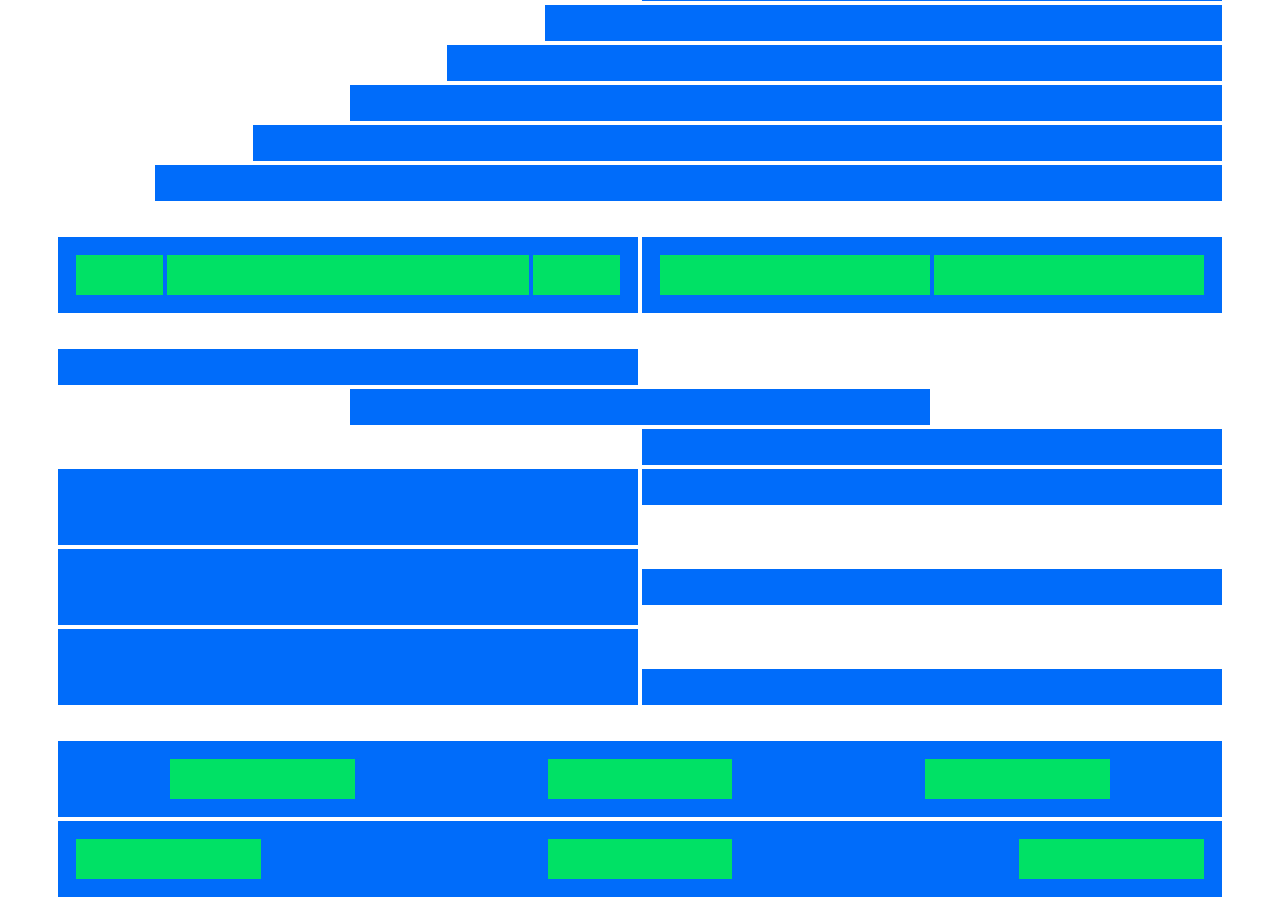
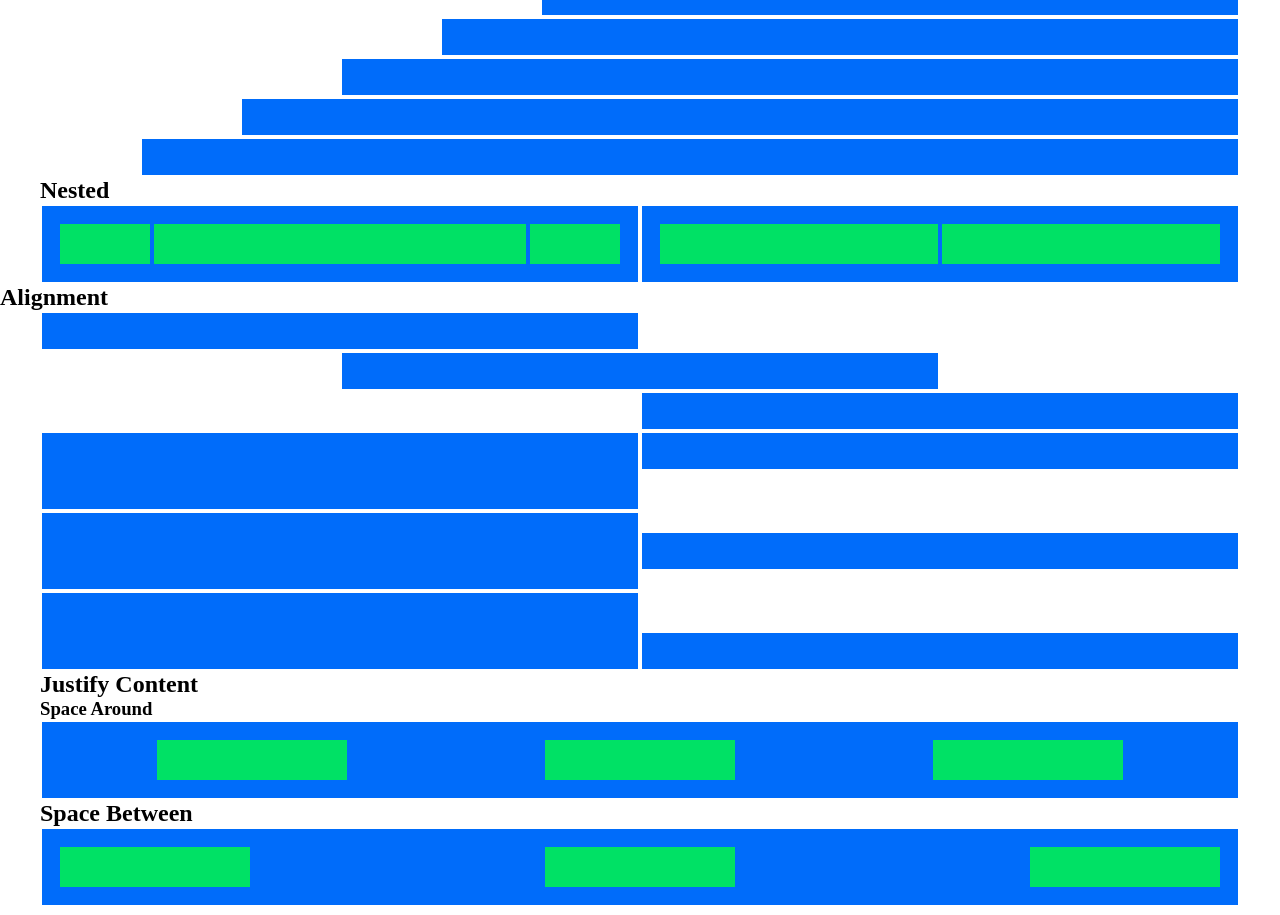
Before and after one commit to cinvenz/html-css-12bool, a plain HTML site: page index.html in a window 1280 px wide. Shown: the part 877-1792 px from the top of the page. Drawn offline with Linux system fonts and the light colour scheme.

Commit message:
inseriti i titoli dei container

```diff
--- a/css/12bool.css
+++ b/css/12bool.css
@@ -12,7 +12,6 @@
 .row {
     display: flex;
     flex-wrap: wrap;
-    padding: 1rem;
 }
 
 [class^=col] {
@@ -21,6 +20,7 @@
 
 .h-100 {
     height: 100%;
+    padding: 1rem
 }
 
 .align-center {
--- a/css/style.css
+++ b/css/style.css
@@ -14,10 +14,6 @@
 }
 
 /* BONUS */
-.alignment {
-    padding: 1rem;
-}
-
 .row-bonus {
     display: flex;
     flex-wrap: wrap;
--- a/index.html
+++ b/index.html
@@ -11,7 +11,8 @@
 <body>
 
     <!-- primo container -->
-    <div class="container">
+        <div class="container">
+        <h2>Esercizio per casa</h2>
         <div class="row">
             <div class="col-1"></div>
             <div class="col-1"></div>
@@ -86,6 +87,7 @@
 
     <!-- terzo container offset -->
     <div class="container">
+        <h2>Offset</h2>
         <div class="row">
             <div class="col-1 offset-11"></div>
             <div class="col-2 offset-10"></div>
@@ -104,6 +106,7 @@
     <!-- BONUS -->
     <!-- Nested -->
     <div class="container">
+        <h2>Nested</h2>
         <div class="row">
             <div class="col-6 h-fixed">
                 <div class="h-100 row ">
@@ -122,7 +125,7 @@
     </div>
 
     <!-- alignment -->
-
+    <h2>Alignment</h2>
     <div class="container alignment">
         <!-- start -->
         <div class="row-bonus start">
@@ -156,6 +159,8 @@
 
     <!-- justify content-->
     <div class="container">
+        <h2>Justify Content</h2>
+        <h3>Space Around</h3>
         <div class="row">
             <!-- space around -->
             <div class="col-12 h-fixed">
@@ -166,6 +171,7 @@
                 </div>
             </div>
             <!-- space between -->
+            <h2>Space Between</h2>
             <div class="col-12 h-fixed">
                 <div class="h-100 row between">
                     <div class="h-100 col-2 div-green"></div>
```
